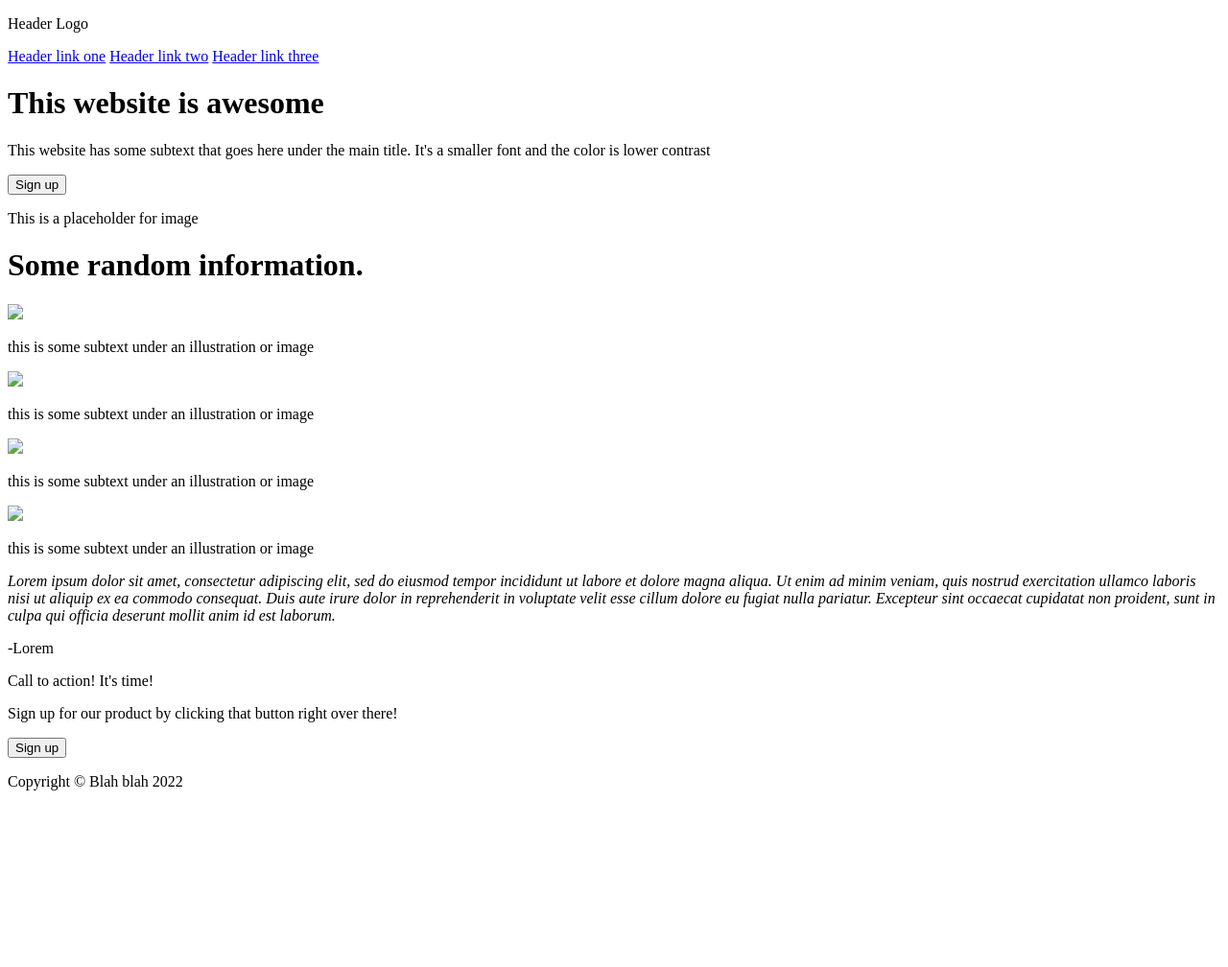
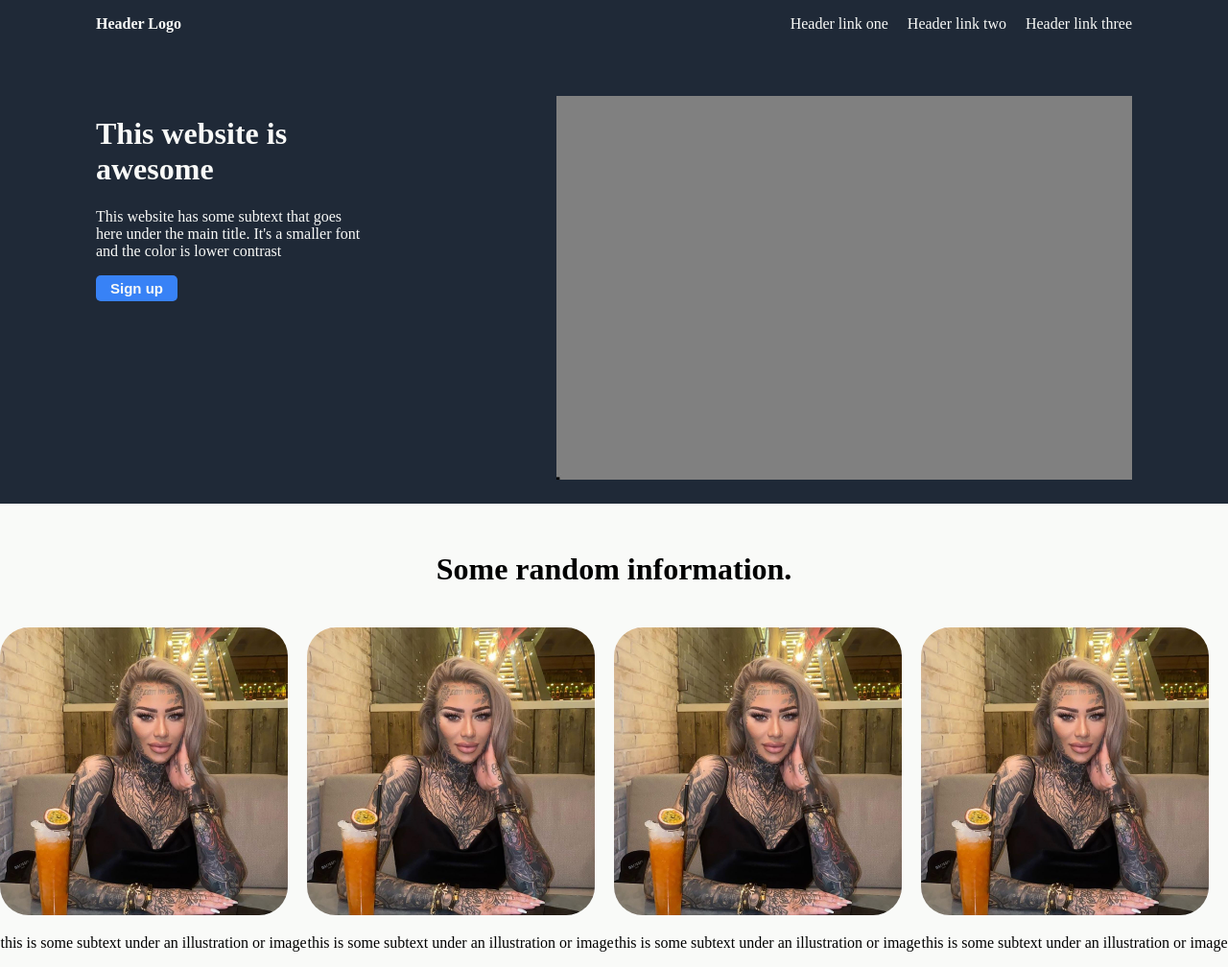
Before and after one commit to Sun-Bather/front_page_website_exercise, a plain HTML site: page index.html in a window 1280 px wide. Shown: the whole page at 96% size. Before the commit the page ends 840 px from the top, so only its background shows below. Drawn offline with Linux system fonts and the light colour scheme.

Commit message:
front_page_website_exercise

```diff
--- a/index.html
+++ b/index.html
@@ -11,9 +11,11 @@
     <div class="top-section">
         <div class="header">
             <p class="logo">Header Logo</p>
-                <a href="."">Header link one</a>
-                <a href="."">Header link two</a>
-                <a href="."">Header link three</a>
+            <ul class="links">
+                <li><a href=".">Header link one</a></li>
+                <li><a href=".">Header link two</a></li>
+                <li><a href=".">Header link three</a></li>
+            </ul>
         </div>
         <div class="first">
             <div class="first-container">
@@ -22,7 +24,9 @@
                 <button class="first-button">Sign up</button>
             </div>
             <div class="placeholder-img">
-                <p>This is a placeholder for image</p>
+                <a target="_blank" href="/img/frontimg.jpg">
+                    <img src="/img/frontimg.jpg" alt="Cinque Terre" width="600" height="400">
+                </a>
             </div>
         </div>
     </div>
@@ -32,19 +36,19 @@
             <h1 class="second-header">Some random information.</h1>
             <div class="second-image">
                 <div class="image-subtext">
-                    <img src="image1.png">
+                    <img src="/img/secondimage.jpg">
                     <p>this is some subtext under an illustration or image</p>
                 </div>
                 <div class="image-subtext">
-                    <img src="image2.png">
+                    <img src="/img/secondimage.jpg">
                     <p>this is some subtext under an illustration or image</p>
                 </div>
                 <div class="image-subtext">
-                    <img src="image3.png">
+                    <img src="/img/secondimage.jpg">
                     <p>this is some subtext under an illustration or image</p>
                 </div>
                 <div class="image-subtext">
-                    <img src="image4.png">
+                    <img src="/img/secondimage.jpg">
                     <p>this is some subtext under an illustration or image</p>
                 </div>
             </div>
@@ -52,20 +56,7 @@
 
     </div>
 
-    <div class="third-section">
-        <p class="quote"><i>Lorem ipsum dolor sit amet, consectetur adipiscing elit, sed do eiusmod tempor incididunt ut labore et dolore magna aliqua. Ut enim ad minim veniam, quis nostrud exercitation ullamco laboris nisi ut aliquip ex ea commodo consequat. Duis aute irure dolor in reprehenderit in voluptate velit esse cillum dolore eu fugiat nulla pariatur. Excepteur sint occaecat cupidatat non proident, sunt in culpa qui officia deserunt mollit anim id est laborum.</i></p>
-        <p class="quoter">-Lorem</p>
-    </div>
 
-    <div class="fourth-section">
-        <p class="third-header">Call to action! It's time!</p>
-        <p class="fourth-subtext">Sign up for our product by clicking that button right over there!</p>
-        <button class="second-button">Sign up</button>
-    </div>
-
-    <div class="footer">
-        <p>Copyright © Blah blah 2022</p>
-    </div>
 
 </body>
 </html>
--- a/main.css
+++ b/main.css
@@ -0,0 +1,88 @@
+body,
+.top-section{
+    margin: 0;
+    background-color: #1F2937;
+}
+
+.header{
+    display: flex;
+    justify-content: space-between;
+    align-items: center;
+    padding: 0 100px 0 100px;
+}
+
+.logo{
+    color:#F9FAF8;
+    font-weight: 800;
+}
+
+.links a{
+    color: #F9FAF8;
+    text-decoration: none;
+}
+
+.links li{
+    margin-left: 20px;
+}
+
+.links{
+    list-style: none;
+    margin: 0;
+    padding: 0;
+    display: flex;
+
+}
+
+.first{
+    display: flex;
+    justify-content: space-between;
+    padding: 50px 100px 0 100px
+}
+
+.first-container{
+    flex-direction: column;
+    padding: 0 200px 0 0;
+}
+
+.first-header,
+.first-header-paragraf,
+.first-button{
+    color:#F9FAF8;
+}
+
+.first-button{
+    background-color: #3882F6;
+    font-weight: 600;
+    border-style: none;
+    border-radius: 5px;
+    font-size: 15px;
+    padding: 5px 15px 5px 15px;
+}
+
+/* This is the second part */
+
+.second-section{
+    background-color: #F9FAF8;
+    margin: 0;
+}
+
+.second-header{
+    display: flex;
+    justify-content: center;
+    font-weight: bold;
+    padding: 50px 0 20px 0;
+}
+
+.second-image{
+    display: flex;
+    justify-content: space-around;
+    align-items: center;
+
+}
+
+.second-image img{
+    width: 300px;
+    height: auto;
+    border: 1000px, #3882F6;
+    border-radius: 30px;
+}
```
Also changed, not shown: img/frontimg.jpg (added), img/secondimage.jpg (added).
